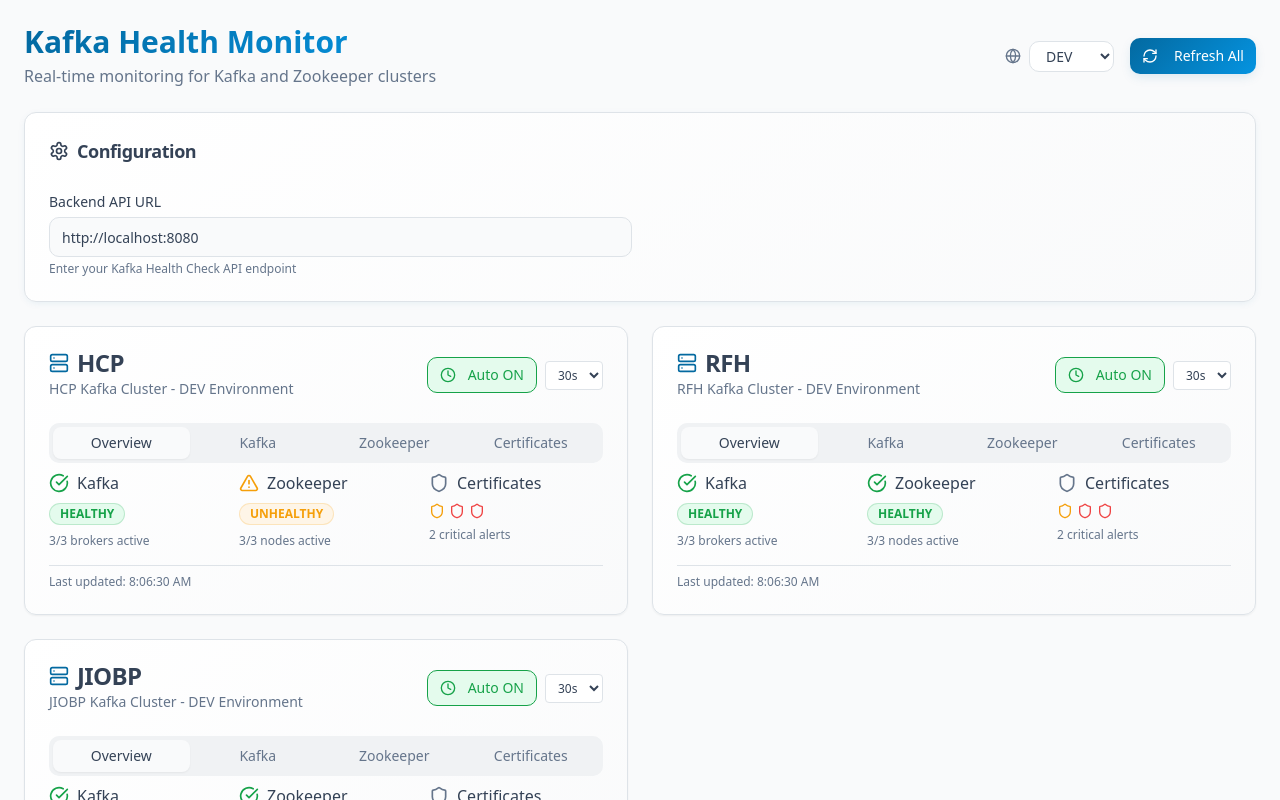
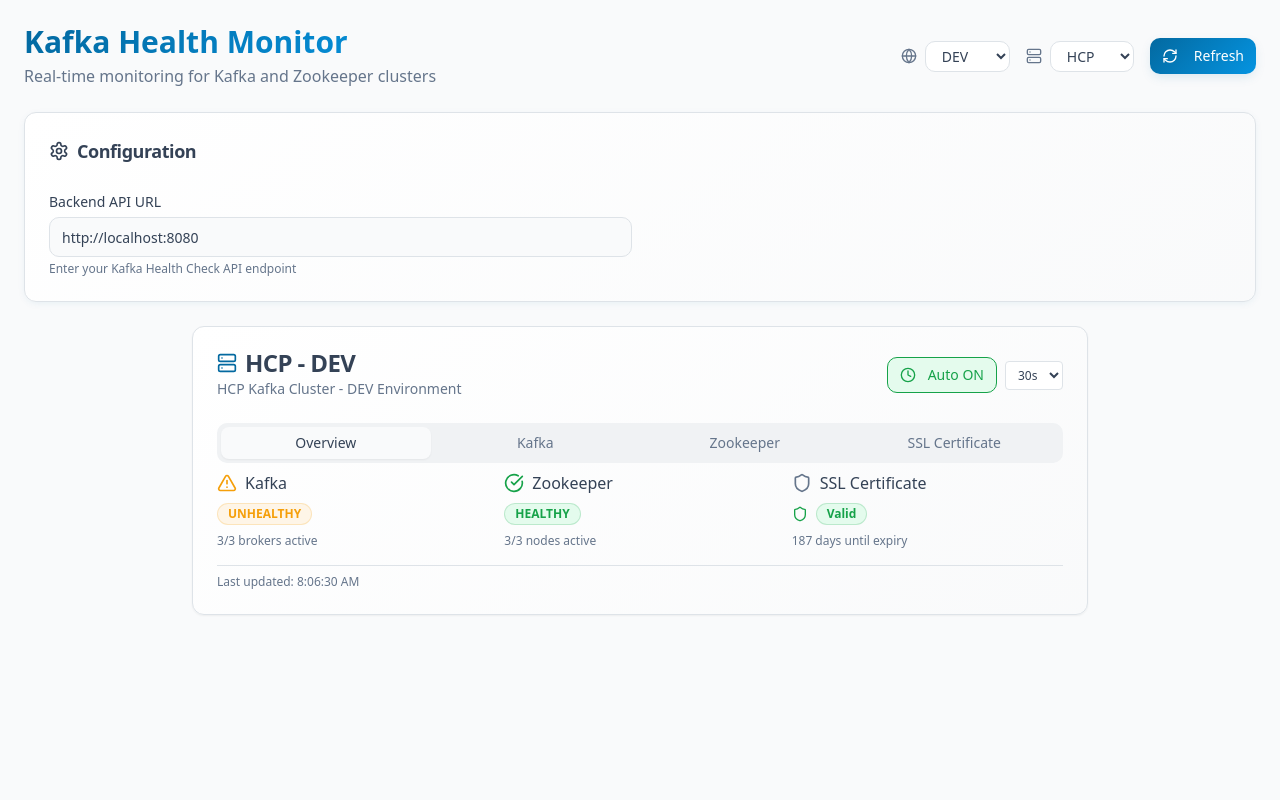
Before and after one commit to BeingCreative09/cluster-watch, a React (Vite) app: page / in a window 1280 px wide. Shown: the top 800 px of the page. Built offline with nearby package versions, Linux system fonts and the light colour scheme.

Commit message:
Refine mock data display
Update mock data to show only for selected environment and cluster. Add certificate validity check for Kafka server certificates.

```diff
--- a/src/components/KafkaDashboard.tsx
+++ b/src/components/KafkaDashboard.tsx
@@ -71,11 +71,13 @@ const KafkaDashboard = () => {
   const [refreshInterval, setRefreshInterval] = useState<Record<string, number>>({});
   const [environments, setEnvironments] = useState<string[]>([]);
   const [selectedEnv, setSelectedEnv] = useState<string>("dev");
+  const [selectedCluster, setSelectedCluster] = useState<string>("hcp");
+  const [availableClusters] = useState<string[]>(["hcp", "rfh", "jiobp"]);
 
 
-  const generateMockData = (env: string): ClusterHealth[] => {
-    const clusters = ['hcp', 'rfh', 'jiobp'];
-    return clusters.map(clusterName => ({
+  const generateMockData = (env: string, clusterName: string): ClusterHealth => {
+    const daysToExpiry = Math.floor(Math.random() * 200);
+    return {
       timestamp: new Date().toISOString(),
       environment: env,
       cluster_name: clusterName,
@@ -90,29 +92,12 @@ const KafkaDashboard = () => {
           { id: 2, host: `kafka-${clusterName}-2.${env}.company.com:9092`, isController: false, status: "ACTIVE" },
           { id: 3, host: `kafka-${clusterName}-3.${env}.company.com:9092`, isController: false, status: Math.random() > 0.8 ? "INACTIVE" : "ACTIVE" }
         ],
-        certificates: [
-          {
-            name: "SSL Certificate",
-            expires_in_days: Math.floor(Math.random() * 200),
-            expiry_date: new Date(Date.now() + Math.random() * 200 * 24 * 60 * 60 * 1000).toISOString().split('T')[0],
-            status: "HEALTHY" as const
-          },
-          {
-            name: "Client Auth Certificate",
-            expires_in_days: Math.floor(Math.random() * 60),
-            expiry_date: new Date(Date.now() + Math.random() * 60 * 24 * 60 * 60 * 1000).toISOString().split('T')[0],
-            status: "WARNING" as const
-          },
-          {
-            name: "Inter-Broker Certificate",
-            expires_in_days: Math.floor(Math.random() * 10),
-            expiry_date: new Date(Date.now() + Math.random() * 10 * 24 * 60 * 60 * 1000).toISOString().split('T')[0],
-            status: "CRITICAL" as const
-          }
-        ].map(cert => ({
-          ...cert,
-          status: cert.expires_in_days <= 10 ? "CRITICAL" : cert.expires_in_days <= 50 ? "WARNING" : "HEALTHY" as const
-        }))
+        certificates: [{
+          name: "Kafka Server SSL Certificate",
+          expires_in_days: daysToExpiry,
+          expiry_date: new Date(Date.now() + daysToExpiry * 24 * 60 * 60 * 1000).toISOString().split('T')[0],
+          status: daysToExpiry <= 10 ? "CRITICAL" : daysToExpiry <= 50 ? "WARNING" : "HEALTHY" as const
+        }]
       },
       zookeeper: {
         status: Math.random() > 0.9 ? "UNHEALTHY" : "HEALTHY" as const,
@@ -124,7 +109,7 @@ const KafkaDashboard = () => {
           { id: 3, host: `zk-${clusterName}-3.${env}.company.com:2181`, mode: "follower", status: "ACTIVE" }
         ]
       }
-    }));
+    };
   };
 
   const getCertificateIcon = (status: string) => {
@@ -236,23 +221,15 @@ const KafkaDashboard = () => {
     const mockEnvs = ['dev', 'qas', 'prod'];
     setEnvironments(mockEnvs);
 
-    // Generate mock data for the selected environment
-    const mockData = generateMockData(selectedEnv);
-    setClusters(mockData);
+    // Generate mock data for the selected environment and cluster
+    const mockData = generateMockData(selectedEnv, selectedCluster);
+    setClusters([mockData]);
 
     // Initialize auto-refresh settings
-    const initialAutoRefresh: Record<string, boolean> = {};
-    const initialInterval: Record<string, number> = {};
-
-    mockData.forEach(cluster => {
-      const key = `${cluster.environment}-${cluster.cluster_name}`;
-      initialAutoRefresh[key] = true;
-      initialInterval[key] = 30;
-    });
-
-    setAutoRefresh(initialAutoRefresh);
-    setRefreshInterval(initialInterval);
-  }, [selectedEnv]);
+    const key = `${selectedEnv}-${selectedCluster}`;
+    setAutoRefresh({ [key]: true });
+    setRefreshInterval({ [key]: 30 });
+  }, [selectedEnv, selectedCluster]);
 
   // Auto-refresh effect
   useEffect(() => {
@@ -274,7 +251,9 @@ const KafkaDashboard = () => {
     };
   }, [autoRefresh, refreshInterval, apiUrl]);
 
-  const filteredClusters = clusters.filter(cluster => cluster.environment === selectedEnv);
+  const currentCluster = clusters.find(cluster =>
+    cluster.environment === selectedEnv && cluster.cluster_name === selectedCluster
+  );
 
   return (
     <div className="min-h-screen bg-background p-6 space-y-6">
@@ -303,16 +282,27 @@ const KafkaDashboard = () => {
             </select>
           </div>
 
+          <div className="flex items-center gap-2">
+            <Server className="h-4 w-4 text-muted-foreground" />
+            <select
+              value={selectedCluster}
+              onChange={(e) => setSelectedCluster(e.target.value)}
+              className="bg-card border border-border rounded-md px-3 py-1 text-sm"
+            >
+              {availableClusters.map(cluster => (
+                <option key={cluster} value={cluster}>{cluster.toUpperCase()}</option>
+              ))}
+            </select>
+          </div>
+
           <Button
-            onClick={() => filteredClusters.forEach(cluster =>
-              refreshCluster(cluster.environment, cluster.cluster_name)
-            )}
+            onClick={() => refreshCluster(selectedEnv, selectedCluster)}
             disabled={loading}
             size="sm"
             className="bg-gradient-primary shadow-medium"
           >
             <RefreshCw className={cn("h-4 w-4 mr-2", loading && "animate-spin")} />
-            Refresh All
+            Refresh
           </Button>
         </div>
       </div>
@@ -344,43 +334,38 @@ const KafkaDashboard = () => {
         </CardContent>
       </Card>
 
-      {/* Clusters Grid */}
-      <div className="grid grid-cols-1 lg:grid-cols-2 gap-6">
-        {filteredClusters.map((cluster) => {
-          const clusterKey = `${cluster.environment}-${cluster.cluster_name}`;
-          const isAutoRefreshEnabled = autoRefresh[clusterKey];
-          const currentInterval = refreshInterval[clusterKey] || 30;
-
-          return (
-            <Card key={clusterKey} className="bg-gradient-card shadow-medium hover:shadow-strong transition-all duration-300">
+      {/* Single Cluster Card */}
+      {currentCluster ? (
+        <div className="max-w-4xl mx-auto">
+          <Card className="bg-gradient-card shadow-medium hover:shadow-strong transition-all duration-300">
             <CardHeader>
               <div className="flex items-center justify-between">
                 <div>
                   <CardTitle className="flex items-center gap-2">
                     <Server className="h-5 w-5 text-primary" />
-                      {cluster.cluster_name.toUpperCase()}
+                    {currentCluster.cluster_name.toUpperCase()} - {selectedEnv.toUpperCase()}
                   </CardTitle>
                   <p className="text-sm text-muted-foreground mt-1">
-                      {cluster.cluster_description}
+                    {currentCluster.cluster_description}
                   </p>
                 </div>
                 <div className="flex items-center gap-2">
                   <Button
                     variant="outline"
                     size="sm"
-                      onClick={() => toggleAutoRefresh(clusterKey)}
+                    onClick={() => toggleAutoRefresh(`${selectedEnv}-${selectedCluster}`)}
                     className={cn(
                       "transition-colors",
-                        isAutoRefreshEnabled && "bg-success-light border-success text-success"
+                      autoRefresh[`${selectedEnv}-${selectedCluster}`] && "bg-success-light border-success text-success"
                     )}
                   >
                     <Clock className="h-4 w-4 mr-1" />
-                      Auto {isAutoRefreshEnabled ? 'ON' : 'OFF'}
+                    Auto {autoRefresh[`${selectedEnv}-${selectedCluster}`] ? 'ON' : 'OFF'}
                   </Button>
-                    {isAutoRefreshEnabled && (
+                  {autoRefresh[`${selectedEnv}-${selectedCluster}`] && (
                     <select
-                        value={currentInterval}
-                        onChange={(e) => updateRefreshInterval(clusterKey, Number(e.target.value))}
+                      value={refreshInterval[`${selectedEnv}-${selectedCluster}`] || 30}
+                      onChange={(e) => updateRefreshInterval(`${selectedEnv}-${selectedCluster}`, Number(e.target.value))}
                       className="bg-card border border-border rounded px-2 py-1 text-xs"
                     >
                       <option value={10}>10s</option>
@@ -398,54 +383,51 @@ const KafkaDashboard = () => {
                   <TabsTrigger value="overview">Overview</TabsTrigger>
                   <TabsTrigger value="kafka">Kafka</TabsTrigger>
                   <TabsTrigger value="zookeeper">Zookeeper</TabsTrigger>
-                    <TabsTrigger value="certificates">Certificates</TabsTrigger>
+                  <TabsTrigger value="certificates">SSL Certificate</TabsTrigger>
                 </TabsList>
 
                 <TabsContent value="overview" className="space-y-4">
                   <div className="grid grid-cols-3 gap-4">
                     <div className="space-y-2">
                       <div className="flex items-center gap-2">
-                          {getStatusIcon(cluster.kafka.status)}
+                        {getStatusIcon(currentCluster.kafka.status)}
                         <span className="font-medium">Kafka</span>
                       </div>
-                        {getStatusBadge(cluster.kafka.status)}
+                      {getStatusBadge(currentCluster.kafka.status)}
                       <p className="text-xs text-muted-foreground">
-                          {cluster.kafka.active_brokers}/{cluster.kafka.expected_brokers} brokers active
+                        {currentCluster.kafka.active_brokers}/{currentCluster.kafka.expected_brokers} brokers active
                       </p>
                     </div>
 
                     <div className="space-y-2">
                       <div className="flex items-center gap-2">
-                          {getStatusIcon(cluster.zookeeper.status)}
+                        {getStatusIcon(currentCluster.zookeeper.status)}
                         <span className="font-medium">Zookeeper</span>
                       </div>
-                        {getStatusBadge(cluster.zookeeper.status)}
+                      {getStatusBadge(currentCluster.zookeeper.status)}
                       <p className="text-xs text-muted-foreground">
-                          {cluster.zookeeper.active_nodes}/{cluster.zookeeper.expected_nodes} nodes active
+                        {currentCluster.zookeeper.active_nodes}/{currentCluster.zookeeper.expected_nodes} nodes active
                       </p>
                     </div>
 
                     <div className="space-y-2">
                       <div className="flex items-center gap-2">
                         <Shield className="h-5 w-5 text-muted-foreground" />
-                          <span className="font-medium">Certificates</span>
+                        <span className="font-medium">SSL Certificate</span>
                       </div>
-                        <div className="flex flex-wrap gap-1">
-                          {cluster.kafka.certificates?.map((cert, index) => (
-                            <div key={index} className="flex items-center gap-1">
-                              {getCertificateIcon(cert.status)}
-                            </div>
-                          ))}
+                      <div className="flex items-center gap-2">
+                        {currentCluster.kafka.certificates?.[0] && getCertificateIcon(currentCluster.kafka.certificates[0].status)}
+                        {currentCluster.kafka.certificates?.[0] && getCertificateBadge(currentCluster.kafka.certificates[0].status)}
                       </div>
                       <p className="text-xs text-muted-foreground">
-                          {cluster.kafka.certificates?.filter(c => c.status === "CRITICAL").length || 0} critical alerts
+                        {currentCluster.kafka.certificates?.[0]?.expires_in_days} days until expiry
                       </p>
                     </div>
                   </div>
 
                   <div className="pt-2 border-t border-border">
                     <p className="text-xs text-muted-foreground">
-                        Last updated: {new Date(cluster.timestamp).toLocaleTimeString()}
+                      Last updated: {new Date(currentCluster.timestamp).toLocaleTimeString()}
                     </p>
                   </div>
                 </TabsContent>
@@ -456,11 +438,11 @@ const KafkaDashboard = () => {
                       <Database className="h-4 w-4" />
                       Brokers Status
                     </h4>
-                      {getStatusBadge(cluster.kafka.status)}
+                    {getStatusBadge(currentCluster.kafka.status)}
                   </div>
 
                   <div className="space-y-2">
-                      {cluster.kafka.broker_details?.map((broker) => (
+                    {currentCluster.kafka.broker_details?.map((broker) => (
                       <div key={broker.id} className="flex items-center justify-between p-2 bg-secondary/50 rounded-md">
                         <div>
                           <p className="text-sm font-medium">Broker {broker.id}</p>
@@ -481,9 +463,9 @@ const KafkaDashboard = () => {
                     ))}
                   </div>
 
-                    {cluster.kafka.error_message && (
+                  {currentCluster.kafka.error_message && (
                     <div className="p-2 bg-error-light rounded-md border border-error/20">
-                        <p className="text-xs text-error">{cluster.kafka.error_message}</p>
+                      <p className="text-xs text-error">{currentCluster.kafka.error_message}</p>
                     </div>
                   )}
                 </TabsContent>
@@ -494,11 +476,11 @@ const KafkaDashboard = () => {
                       <Database className="h-4 w-4" />
                       Ensemble Status
                     </h4>
-                      {getStatusBadge(cluster.zookeeper.status)}
+                    {getStatusBadge(currentCluster.zookeeper.status)}
                   </div>
 
                   <div className="space-y-2">
-                      {cluster.zookeeper.zookeeper_details?.map((node) => (
+                    {currentCluster.zookeeper.zookeeper_details?.map((node) => (
                       <div key={node.id} className="flex items-center justify-between p-2 bg-secondary/50 rounded-md">
                         <div>
                           <p className="text-sm font-medium">Node {node.id}</p>
@@ -517,9 +499,9 @@ const KafkaDashboard = () => {
                     ))}
                   </div>
 
-                    {cluster.zookeeper.error_message && (
+                  {currentCluster.zookeeper.error_message && (
                     <div className="p-2 bg-error-light rounded-md border border-error/20">
-                        <p className="text-xs text-error">{cluster.zookeeper.error_message}</p>
+                      <p className="text-xs text-error">{currentCluster.zookeeper.error_message}</p>
                     </div>
                   )}
                 </TabsContent>
@@ -528,75 +510,65 @@ const KafkaDashboard = () => {
                   <div className="flex items-center justify-between">
                     <h4 className="font-medium flex items-center gap-2">
                       <Shield className="h-4 w-4" />
-                        SSL Certificates
+                      Kafka Server SSL Certificate
                     </h4>
-                      <Badge variant="outline" className="text-xs">
-                        {cluster.kafka.certificates?.length || 0} total
-                      </Badge>
+                    {currentCluster.kafka.certificates?.[0] && getCertificateBadge(currentCluster.kafka.certificates[0].status)}
                   </div>
 
-                    <div className="space-y-2">
-                      {cluster.kafka.certificates?.map((cert, index) => (
-                        <div key={index} className="flex items-center justify-between p-3 bg-secondary/50 rounded-md">
+                  {currentCluster.kafka.certificates?.[0] && (
+                    <div className="p-4 bg-secondary/50 rounded-md border-l-4 border-l-primary">
+                      <div className="flex items-center justify-between">
                         <div className="flex items-center gap-3">
-                            {getCertificateIcon(cert.status)}
+                          {getCertificateIcon(currentCluster.kafka.certificates[0].status)}
                           <div>
-                              <p className="text-sm font-medium">{cert.name}</p>
+                            <p className="text-sm font-medium">{currentCluster.kafka.certificates[0].name}</p>
                             <p className="text-xs text-muted-foreground">
-                                Expires: {cert.expiry_date}
+                              Expires: {currentCluster.kafka.certificates[0].expiry_date}
                             </p>
                           </div>
                         </div>
                         <div className="text-right">
-                            {getCertificateBadge(cert.status)}
                           <p className={cn(
-                              "text-xs mt-1 font-medium",
-                              cert.expires_in_days <= 10 && "text-error",
-                              cert.expires_in_days <= 50 && cert.expires_in_days > 10 && "text-warning",
-                              cert.expires_in_days > 50 && "text-success"
+                            "text-lg font-bold",
+                            currentCluster.kafka.certificates[0].expires_in_days <= 10 && "text-error",
+                            currentCluster.kafka.certificates[0].expires_in_days <= 50 && currentCluster.kafka.certificates[0].expires_in_days > 10 && "text-warning",
+                            currentCluster.kafka.certificates[0].expires_in_days > 50 && "text-success"
                           )}>
-                              {cert.expires_in_days} days left
+                            {currentCluster.kafka.certificates[0].expires_in_days}
                           </p>
+                          <p className="text-xs text-muted-foreground">days left</p>
                         </div>
                       </div>
-                      ))}
-                    </div>
 
-                    <div className="grid grid-cols-3 gap-2 pt-2 border-t border-border">
-                      <div className="text-center">
-                        <p className="text-xs text-success font-medium">
-                          {cluster.kafka.certificates?.filter(c => c.status === "HEALTHY").length || 0}
-                        </p>
-                        <p className="text-xs text-muted-foreground">Healthy</p>
-                      </div>
-                      <div className="text-center">
-                        <p className="text-xs text-warning font-medium">
-                          {cluster.kafka.certificates?.filter(c => c.status === "WARNING").length || 0}
-                        </p>
-                        <p className="text-xs text-muted-foreground">Warning</p>
-                      </div>
-                      <div className="text-center">
-                        <p className="text-xs text-error font-medium">
-                          {cluster.kafka.certificates?.filter(c => c.status === "CRITICAL").length || 0}
-                        </p>
-                        <p className="text-xs text-muted-foreground">Critical</p>
+                      <div className="mt-3 pt-3 border-t border-border">
+                        <div className="flex items-center justify-between text-xs">
+                          <span className="text-muted-foreground">Certificate Status:</span>
+                          <span className={cn(
+                            "font-semibold",
+                            currentCluster.kafka.certificates[0].status === "HEALTHY" && "text-success",
+                            currentCluster.kafka.certificates[0].status === "WARNING" && "text-warning",
+                            currentCluster.kafka.certificates[0].status === "CRITICAL" && "text-error"
+                          )}>
+                            {currentCluster.kafka.certificates[0].status === "HEALTHY" && "✓ Valid"}
+                            {currentCluster.kafka.certificates[0].status === "WARNING" && "⚠ Expiring Soon"}
+                            {currentCluster.kafka.certificates[0].status === "CRITICAL" && "🚨 Critical - Expires Soon"}
+                          </span>
                         </div>
                       </div>
+                    </div>
+                  )}
                 </TabsContent>
               </Tabs>
             </CardContent>
           </Card>
-          );
-        })}
         </div>
-
-      {filteredClusters.length === 0 && (
+      ) : (
         <Card className="text-center py-12">
           <CardContent>
             <Server className="h-12 w-12 text-muted-foreground mx-auto mb-4" />
-            <h3 className="text-lg font-medium mb-2">No clusters found</h3>
+            <h3 className="text-lg font-medium mb-2">No cluster data available</h3>
             <p className="text-muted-foreground">
-              No Kafka clusters are available for the selected environment.
+              Unable to load data for {selectedCluster.toUpperCase()} in {selectedEnv.toUpperCase()} environment.
             </p>
           </CardContent>
         </Card>
```
Lines whose indentation alone changed are shown as unchanged.
